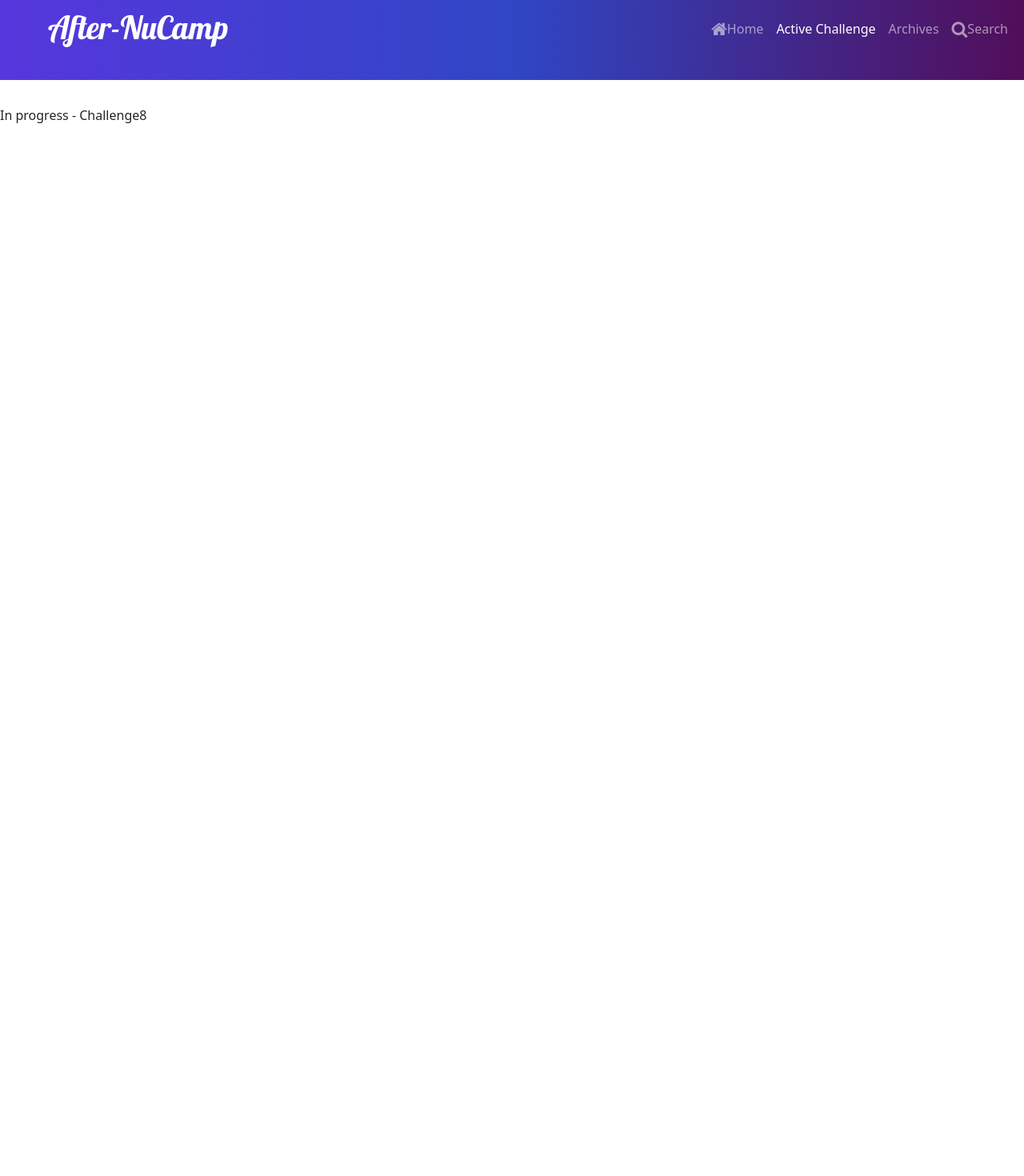
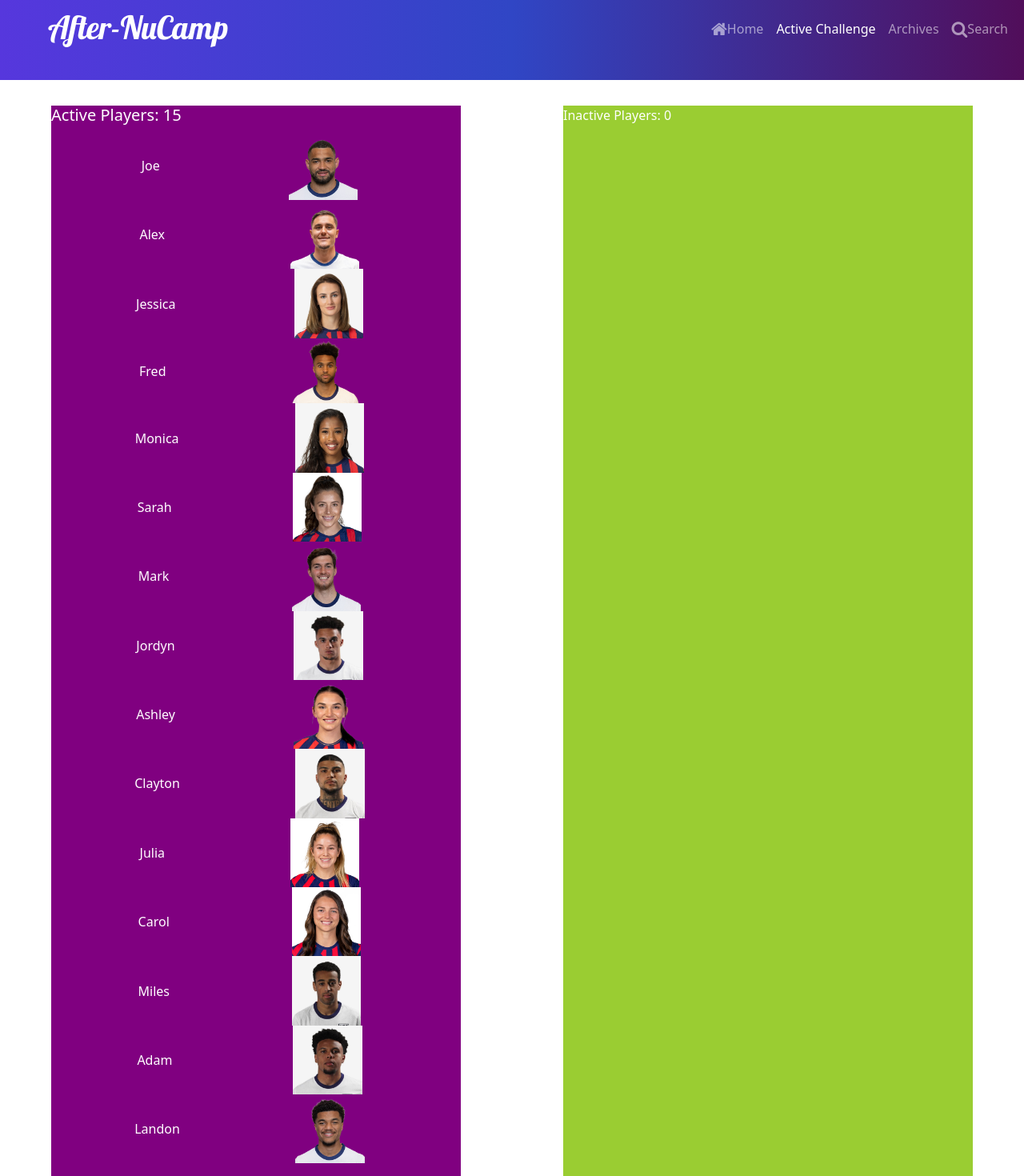
Before and after one commit to mrdeangray/after-nucamp-week2, a React (Create React App) app: page /active in a window 1280 px wide. Shown: the part 28-1498 px from the top of the page at 80% size. Before the commit the page ends 800 px from the top, so only its background shows below. Built offline with nearby package versions, Linux system fonts and the light colour scheme.

Commit message:
Challenge 8-Crystal

```diff
--- a/src/App.css
+++ b/src/App.css
@@ -82,8 +82,7 @@ h2 {
 .challenge4,
 .challenge5,
 .challenge6,
-.challenge7,
-.challenge8 {
+.challenge7 {
     margin-left: 100px;
 }
 
@@ -121,3 +120,41 @@ h2 {
 .challenge7 button:hover {
     background-color: orange;
 }
+
+.challenge8 {
+    display: flex;
+    justify-content: space-around;
+}
+
+.active-players{
+
+    background-color: purple;
+    color: white;
+    width: 40%;
+
+}
+
+.inactive-players{
+    background-color: yellowgreen;
+    color: white;
+    width: 40%;
+}
+
+.player-img{
+    width: 20%;
+
+}
+
+.player-box{
+    display: flex;
+    justify-content: space-around;
+    align-items: center;
+    width: 90%;
+    border-radius: 10px;
+}
+
+.player-box:hover{
+    scale: 1.2;
+    border: 2px solid red;
+    z-index: 2;
+}
--- a/src/App.js
+++ b/src/App.js
@@ -9,7 +9,7 @@ import Challenge3 from './components/Challenge3';
 import Archives from './pages/Archives';
 import ArchiveSearch from './pages/ArchiveSearch';
 import Active from './pages/Active';
-import Challenge7 from './components/Challenge7-Crystal';
+import Challenge7 from './components/Challenge7';
 
 function App() {
   return (
--- a/src/components/Challenge8.js
+++ b/src/components/Challenge8.js
@@ -1,11 +1,78 @@
-//Using of src attribute in this way means, your image will be loaded from the absolute path "///images/resto.png" for your site. Images directory should be located at the root of your site.
 
-import React from 'react'
+//Challenge8:
+//Create a Challenge8 component in the components directory.
+//The component should retrieve and display the names and images from the players.js file in the data directory.
+//The component should have two columns: Active and Inactive
+//Clicking each image in the Active column will move the player to the Inactive column
+//Clicking each image in the Inactive column will not do anything(for this challenge)
+//Both active and inactive columns should keep a count of their players.
+//Add CSS rules for the hover state of the players in the active column.
+//add a CSS rule to the App.css file so the component's body is indented.
+//Add a route/link for this component to the Header component.
+
+import { setIn } from "formik";
+import { useCallback, useEffect, useState } from "react"
+import players from "../data/players";
+
+
+
+
 
 const Challenge8 = () => {
-    return (
-        <div>In progress - Challenge8</div>
+    const [activePlayers, setActivePlayers] = useState([]);
+    const [inactivePlayers, setInactivePlayers] = useState([]);
+
+    const fetchPlayers = useCallback(
+      () => {
+
+        setActivePlayers([...players])
+      },
+      [],
     )
+
+      const movePlayer = useCallback(
+        (playerToRemove)=> {
+            setActivePlayers(activePlayers.filter(player=>player.name!==playerToRemove.name))
+            setInactivePlayers([...inactivePlayers, playerToRemove])
+        }
+      )
+    useEffect(() => {
+        fetchPlayers();
+    }, [])
+
+  return (
+    <div className="challenge8">
+        <div className="active-players">
+            <h5>Active Players: {activePlayers.length}</h5>
+            <ul>
+                {activePlayers.map((player, index)=>(
+                    <li className='player-box' key={index} onClick={()=>movePlayer(player)}>
+                        {player.name}
+                        <img
+                            className='player-img'
+                            src={`/img-players/${player.image}`}
+                            alt={player.name}
+                        />
+                    </li>
+                ))}
+            </ul>
+        </div>
+        <div className="inactive-players">Inactive Players: {inactivePlayers.length}
+        <ul>
+                {inactivePlayers.map((player, index)=>(
+                    <li className='player-box' key={index} >
+                        {player.name}
+                        <img
+                            className='player-img'
+                            src={`/img-players/${player.image}`}
+                            alt={player.name}
+                        />
+                    </li>
+                ))}
+            </ul>
+        </div>
+    </div>
+  )
 }
 
 export default Challenge8
--- a/src/data/archives.js
+++ b/src/data/archives.js
@@ -37,6 +37,12 @@ const previousChallengeList = [
         description: 'Remove player names based on initials',
         keywords: ['useEffect', 'useState', 'Array.map']
     },
+    {
+        title: "Challenge 8",
+        location: '/challenge8',
+        description: 'Display player images in active and inactive columns',
+        keywords: ['useEffect', 'useState', 'Array.map']
+    },
 
 
 ]
--- a/src/data/players.js
+++ b/src/data/players.js
@@ -1,19 +1,19 @@
 const players = [
-    { name: "Joe", team: "Green", score: 20, image: "Joe.png" },
-    { name: "Alex", team: "Green", score: 10, image: "Alex.png" },
-    { name: "Jessica", team: "Blue", score: 15, image: "Jessica.jpg" },
-    { name: "Fred", team: "Blue", score: 12, image: "Fred.png" },
-    { name: "Monica", team: "Blue", score: 23, image: "Monica.jpg" },
-    { name: "Sarah", team: "Green", score: 17, image: "Sarah.jpg" },
-    { name: "Mark", team: "Red", score: 14, image: "Mark.png" },
-    { name: "Jordyn", team: "Blue", score: 14, image: "Jordyn.jpg" },
-    { name: "Ashley", team: "Blue", score: 11, image: "Ashley.png" },
-    { name: "Clayton", team: "Green", score: 9, image: "Clayton.jpg" },
-    { name: "Julia", team: "Red", score: 10, image: "Julia.jpg" },
-    { name: "Carol", team: "Red", score: 24, image: "Carol.jpg" },
-    { name: "Miles", team: "Green", score: 18, image: "Miles.jpg" },
-    { name: "Adam", team: "Red", score: 11, image: "Adam.jpg" },
-    { name: "Landon", team: "Red", score: 14, image: "Landon.png" },
+    { id: '0', name: "Joe", team: "Green", score: 20, image: "Joe.png" },
+    { id: '1', name: "Alex", team: "Green", score: 10, image: "Alex.png" },
+    { id: '2', name: "Jessica", team: "Blue", score: 15, image: "Jessica.jpg" },
+    { id: '3', name: "Fred", team: "Blue", score: 12, image: "Fred.png" },
+    { id: '4', name: "Monica", team: "Blue", score: 23, image: "Monica.jpg" },
+    { id: '5', name: "Sarah", team: "Green", score: 17, image: "Sarah.jpg" },
+    { id: '6', name: "Mark", team: "Red", score: 14, image: "Mark.png" },
+    { id: '7', name: "Jordyn", team: "Blue", score: 14, image: "Jordyn.jpg" },
+    { id: '8', name: "Ashley", team: "Blue", score: 11, image: "Ashley.png" },
+    { id: '9', name: "Clayton", team: "Green", score: 9, image: "Clayton.jpg" },
+    { id: '10', name: "Julia", team: "Red", score: 10, image: "Julia.jpg" },
+    { id: '11', name: "Carol", team: "Red", score: 24, image: "Carol.jpg" },
+    { id: '12', name: "Miles", team: "Green", score: 18, image: "Miles.jpg" },
+    { id: '13', name: "Adam", team: "Red", score: 11, image: "Adam.jpg" },
+    { id: '14', name: "Landon", team: "Red", score: 14, image: "Landon.png" },
 ]
 
 export default players;
--- a/src/pages/Active.js
+++ b/src/pages/Active.js
@@ -1,5 +1,7 @@
 // import Challenge6 from "../components/Challenge6"
+
 import Challenge8 from "../components/Challenge8"
+
 
 const Active = () => {
     return (
```
Also changed, not shown: src/components/00ChallengeFutre copy.js (added, +59 -0 lines).
